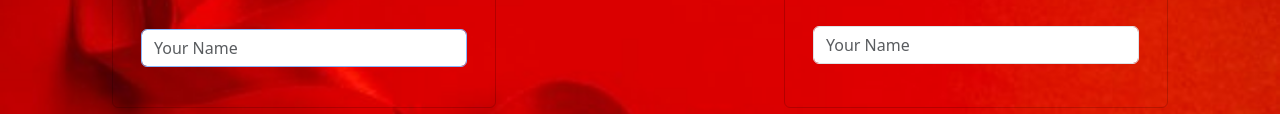
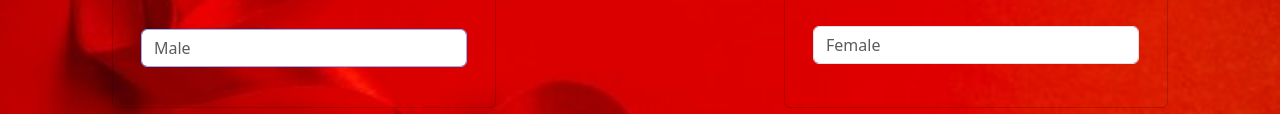
Before and after one commit to Ajayi-Ayomide/LOVE-CALCULATOR-PROMAX, a plain HTML site: page index.html in a window 1280 px wide. Shown: the part 321-435 px from the top of the page. Drawn offline with nearby package versions, Linux system fonts and the light colour scheme.

Commit message:
another commit

```diff
--- a/index.html
+++ b/index.html
@@ -24,7 +24,7 @@
                       </p>
                     </div>
                     <div class="card-body">
-                      <input type="text" placeholder="Your Name" id="firstname" class="form-control shadow-none"  autofocus>
+                      <input type="text" placeholder="Male" id="firstname" class="form-control shadow-none"  autofocus>
                       <br>
                     </div>
                   </div>
@@ -41,7 +41,7 @@
                       </p>
                     </div>
                     <div class="card-body">
-                      <input type="text" placeholder="Your Name" id="secondname" class="form-control shadow-none">
+                      <input type="text" placeholder="Female" id="secondname" class="form-control shadow-none">
                       <br>
                     </div>
                   </div>
```
